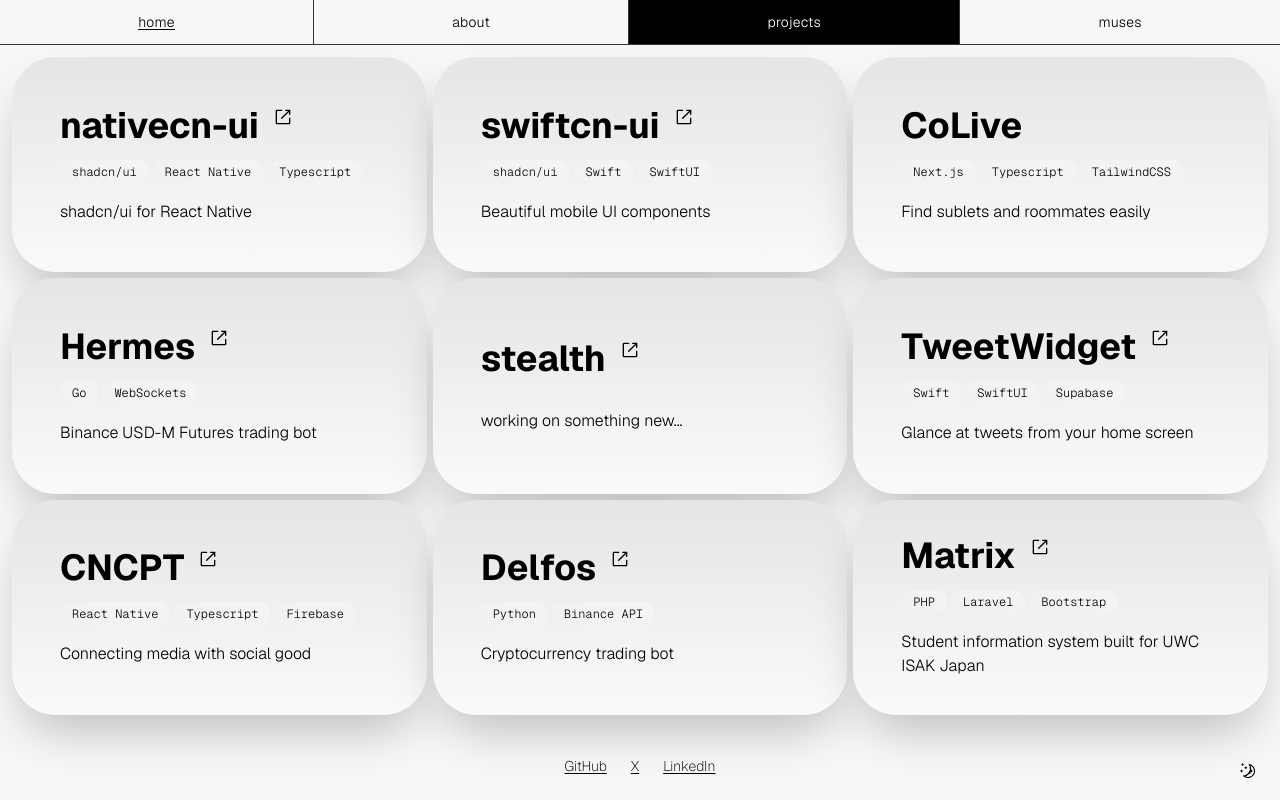
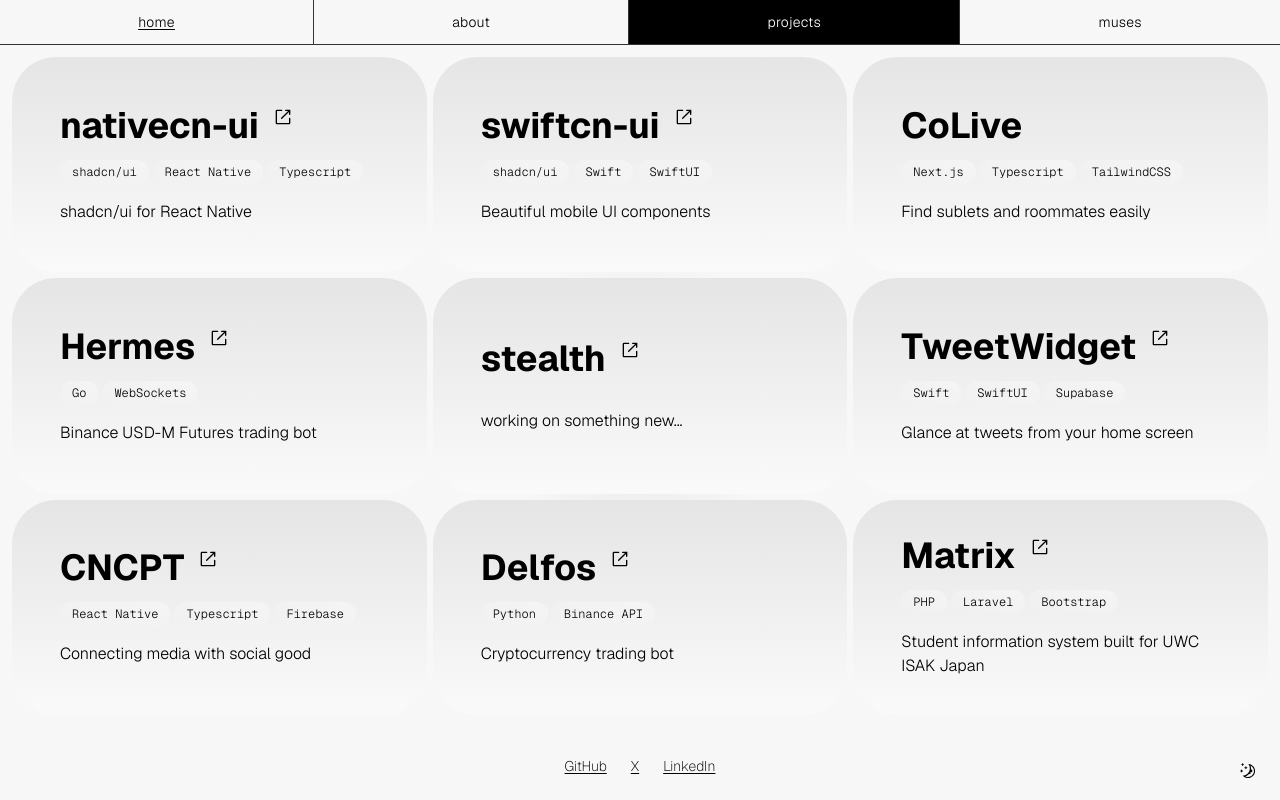
Before and after one commit to carlos-garciamoran/cgmor.com, a Next.js app: page /projects in a window 1280 px wide. Built offline with nearby package versions, Linux system fonts and the light colour scheme.

Commit message:
fix: drop shadow

```diff
--- a/app/globals.css
+++ b/app/globals.css
@@ -41,14 +41,14 @@
 
   @media (min-width: 640px) {
     #projects:hover .project-card:not(:hover) {
-      filter: blur(2px);
-      opacity: 0.7;
+      filter: blur(1px);
+      opacity: 0.6;
     }
 
     .project-card {
       transition:
-        filter 0.3s ease,
-        opacity 0.3s ease;
+        filter 0.15s ease,
+        opacity 0.15s ease;
     }
   }
 }
--- a/app/projects/page.tsx
+++ b/app/projects/page.tsx
@@ -35,7 +35,7 @@
       target={isExternal ? '_blank' : '_self'}
       rel="noreferrer"
       className={clsx(
-        'project-card animate-mutate-border group flex cursor-default flex-col justify-center from-neutral-200 to-neutral-50 bg-gradient-to-b rounded-md dark:from-[hsl(0,0%,5%)] dark:to-[hsl(0,0%,3%)] bg-transparent p-6 shadow-md transition duration-200 ease-in-out sm:h-52 sm:p-8 sm:shadow-lg lg:p-10 xl:h-[calc((100dvh-48px-68px-32px-6px)/3)] xl:px-12 xl:shadow-2xl 2xl:px-14 ',
+        'project-card animate-mutate-border group flex cursor-default flex-col justify-center from-neutral-200 to-neutral-50 bg-gradient-to-b rounded-md dark:from-[hsl(0,0%,5%)] dark:to-[hsl(0,0%,3%)] bg-transparent p-6 transition duration-200 ease-in-out sm:h-52 sm:p-8 lg:p-10 xl:h-[calc((100dvh-48px-68px-32px-6px)/3)] xl:px-12 2xl:px-14 ',
         {
           'hover:to-slate-300 dark:hover:to-slate-800 xl:order-1': name === 'nativecn-ui',
           'hover:to-orange-300 dark:hover:to-orange-600 xl:order-2': name === 'swiftcn-ui',
```
